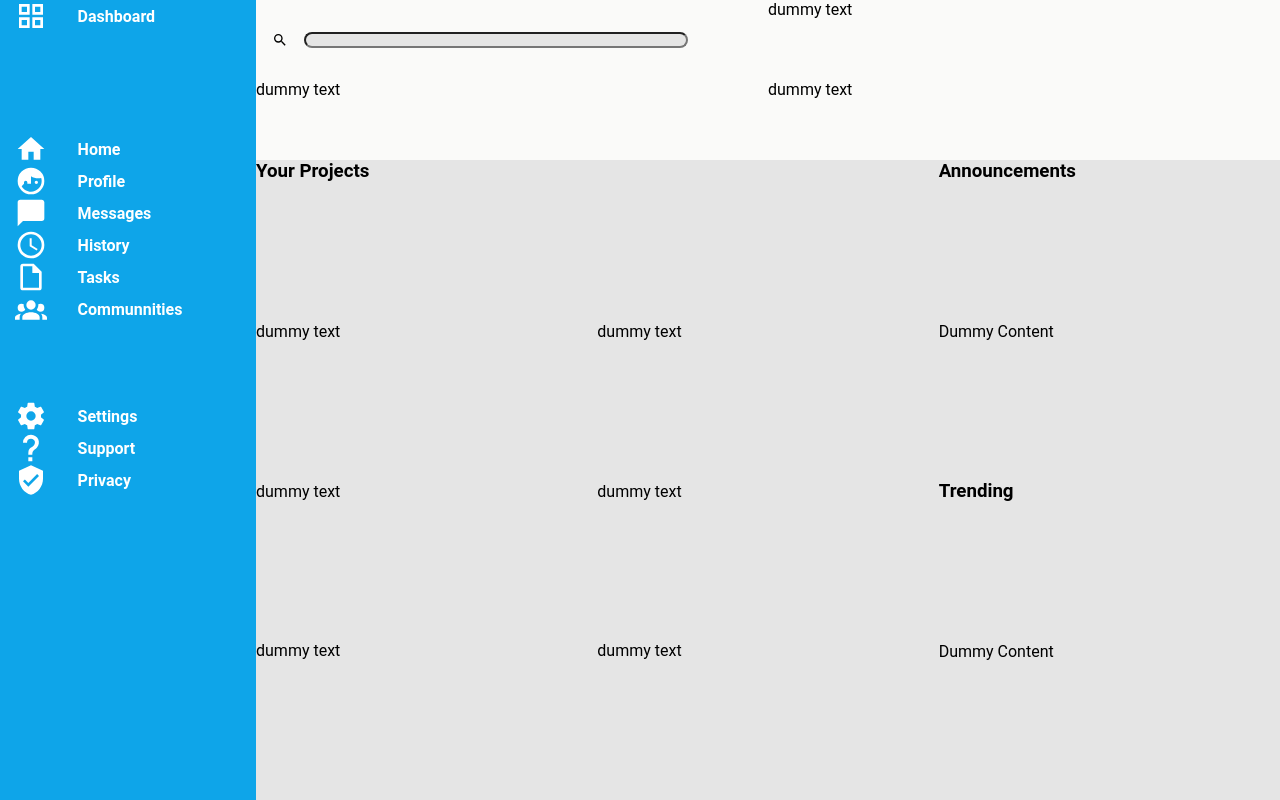
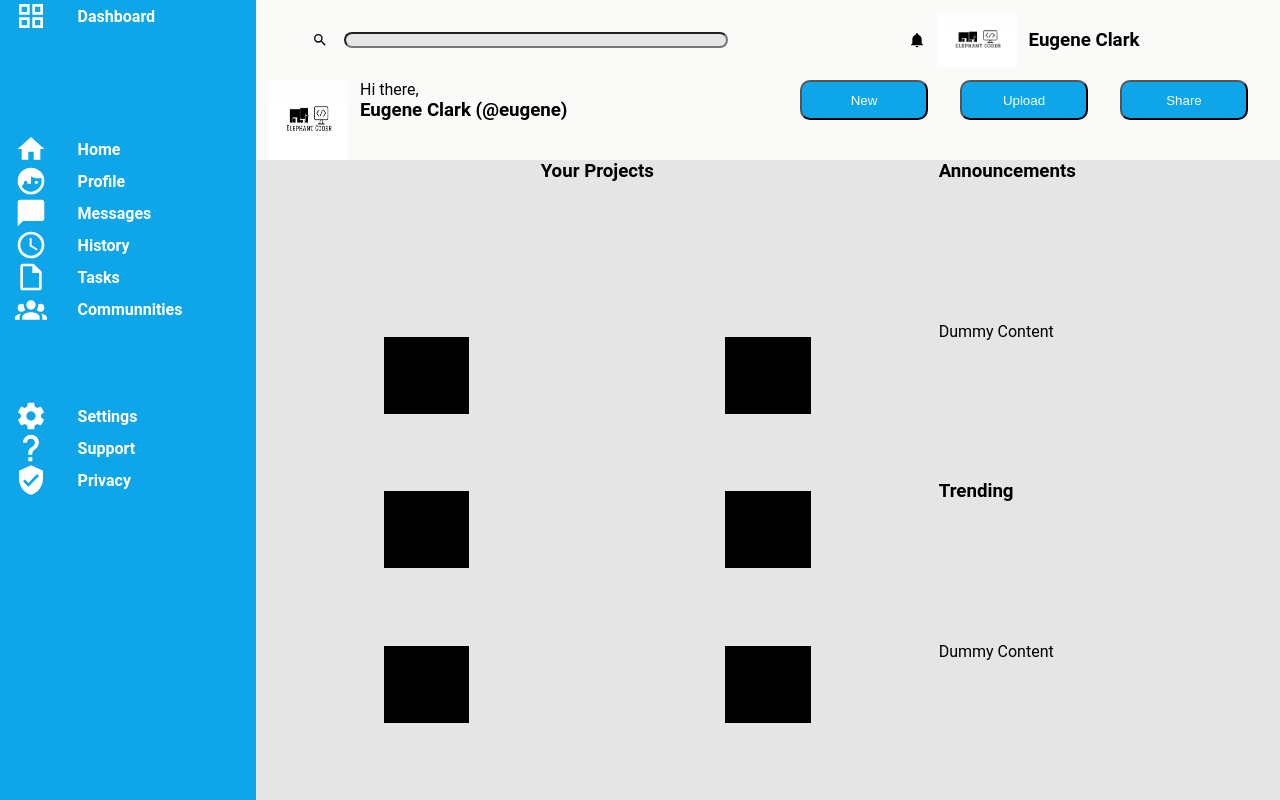
Before and after one commit to clarkjr2016/admindashboard, a plain HTML site: page index.html in a window 1280 px wide. Drawn offline with Linux system fonts and the light colour scheme.

Commit message:
Added to main content area

```diff
--- a/index.html
+++ b/index.html
@@ -61,19 +61,41 @@
         <div id="search" class="header-left">
           <img src="magnify.svg" alt="" /><input type="search" name="" id="" />
         </div>
-        <div id="notifications" class="header-right">dummy text</div>
-        <div id="title" class="header-left">dummy text</div>
-        <div id="buttons" class="header-right">dummy text</div>
+        <div id="notifications" class="header-right">
+          <img src="bell.svg" alt="bell icon" id="notification" /><img
+            src="Elephant Coder.jpg"
+            alt="logo for my page"
+            id="icon"
+            class="icon"
+          />
+          <h3>Eugene Clark</h3>
+        </div>
+        <div id="title" class="header-left">
+          <img
+            src="Elephant Coder.jpg"
+            alt="elephant coder logo"
+            class="icon"
+          />
+          <div id="name-container">
+            <p>Hi there,</p>
+            <h3>Eugene Clark (@eugene)</h3>
+          </div>
+        </div>
+        <div id="buttons" class="header-right">
+          <button class="header-btn">New</button
+          ><button class="header-btn">Upload</button
+          ><button class="header-btn">Share</button>
+        </div>
       </header>
       <div class="main-content">
         <div class="content-left">
           <h3>Your Projects</h3>
-          <div class="card-left">dummy text</div>
-          <div class="card-left">dummy text</div>
-          <div class="card-left">dummy text</div>
-          <div class="card-left">dummy text</div>
-          <div class="card-left">dummy text</div>
-          <div class="card-left">dummy text</div>
+          <div class="card-left"></div>
+          <div class="card-left"></div>
+          <div class="card-left"></div>
+          <div class="card-left"></div>
+          <div class="card-left"></div>
+          <div class="card-left"></div>
         </div>
         <div class="content-right">
           <h3>Announcements</h3>
--- a/style.css
+++ b/style.css
@@ -72,7 +72,8 @@ header {
 
 .content-left {
   display: grid;
-  grid-template-columns: 2;
+  grid-template-columns: 1fr 1fr;
+  justify-items: center;
 }
 
 .content-left > h3 {
@@ -86,7 +87,7 @@ header {
 
 #search {
   display: flex;
-  justify-content: flex-start;
+  justify-content: center;
   align-items: center;
 }
 
@@ -101,3 +102,46 @@ header {
   border-radius: 10px;
   background-color: var(--main-content);
 }
+
+#notification {
+  width: 1rem;
+}
+
+#notifications {
+  display: flex;
+  align-items: center;
+  justify-content: center;
+}
+
+.icon {
+  margin: 0 min(0.75rem);
+  width: 5rem;
+}
+
+#title {
+  display: flex;
+  justify-content: flex-start;
+}
+
+#buttons {
+  display: flex;
+  justify-content: center;
+}
+
+#buttons button:nth-child(2) {
+  margin: 0 2rem;
+}
+
+.header-btn {
+  border-radius: 10px;
+  height: min(50%);
+  width: min(25%);
+  background-color: var(--side-bar-color);
+  color: var(--side-bar-font-color);
+}
+
+.content-left div {
+  background-color: black;
+  width: min(25%);
+  height: min(50%);
+}
```
Also changed, not shown: bell.svg (added).
